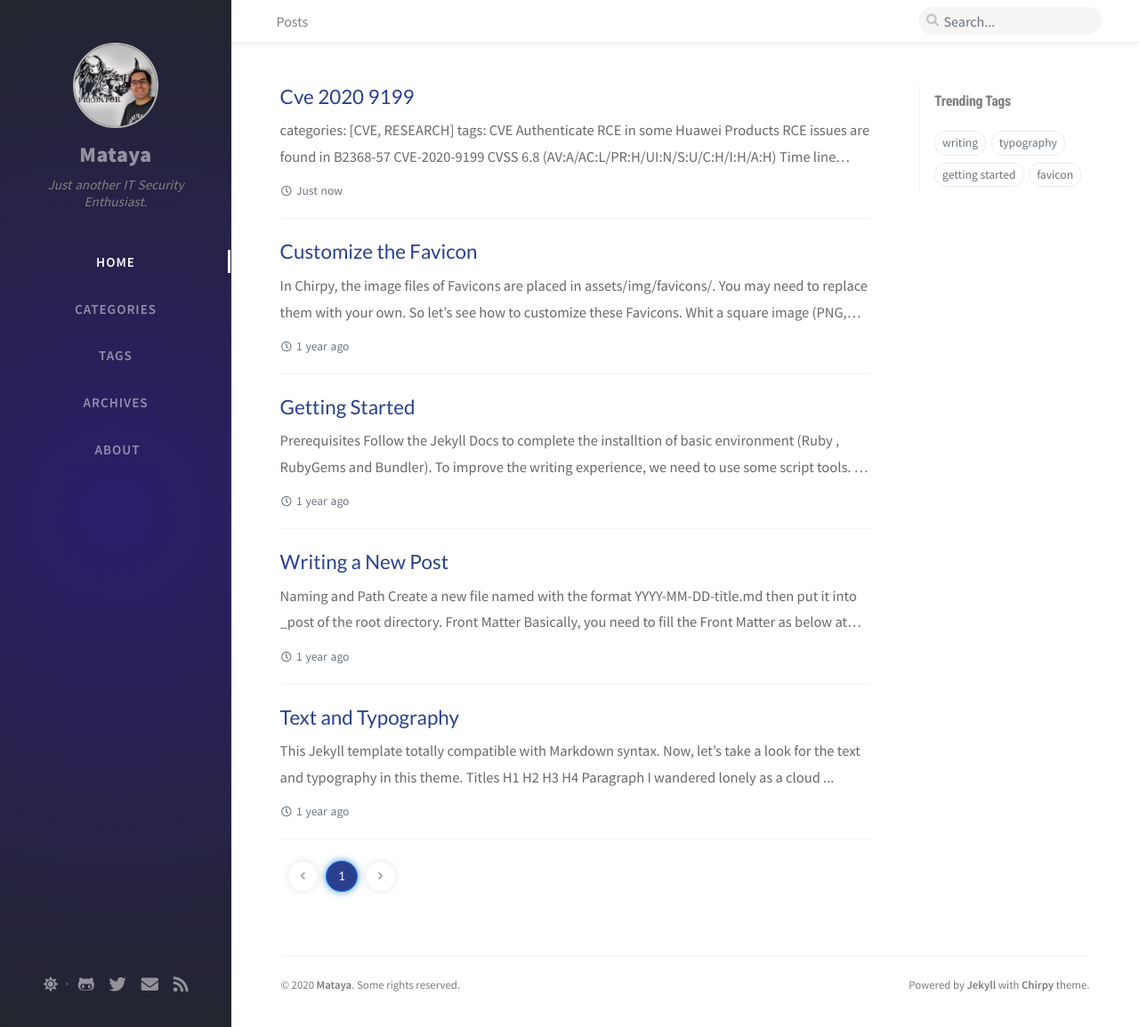
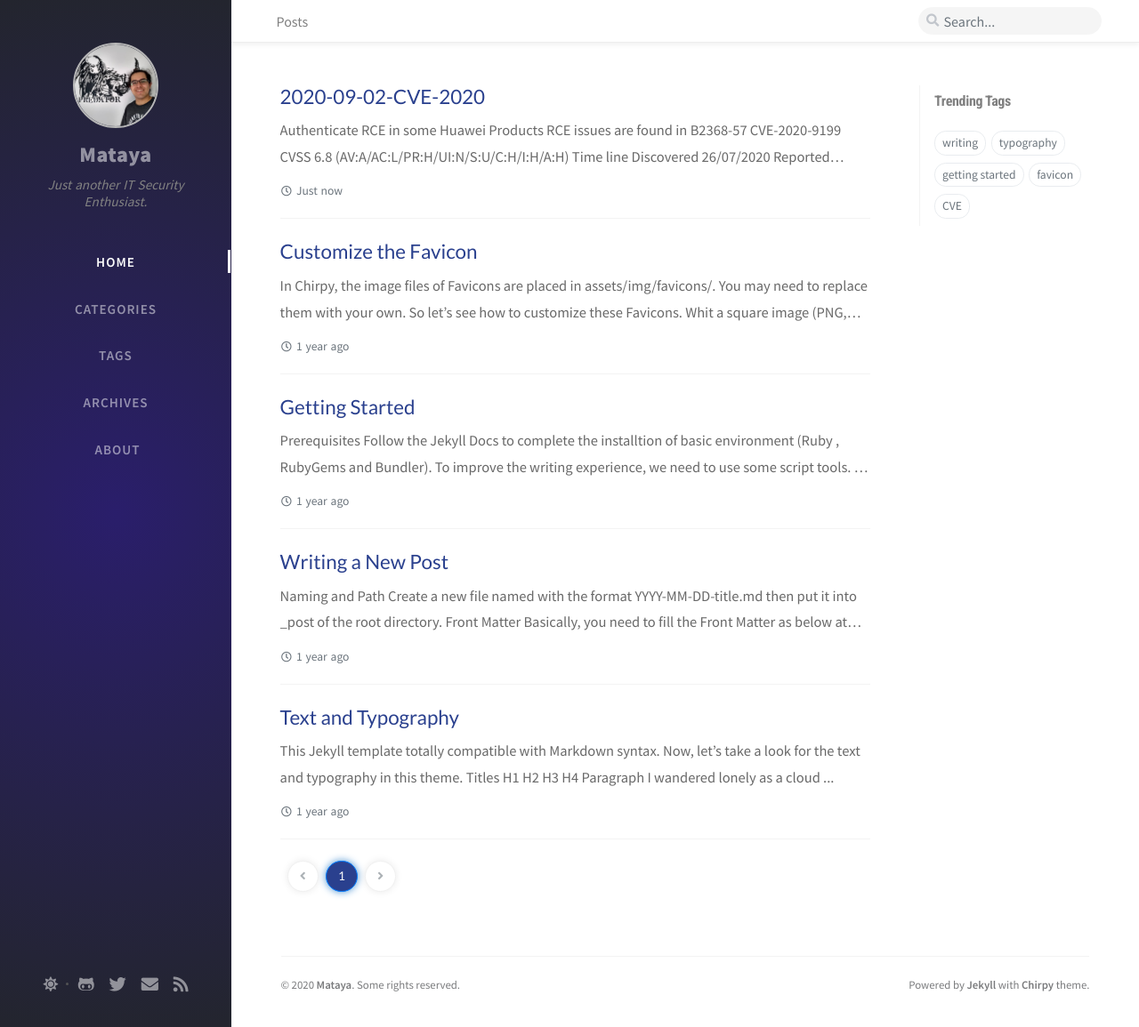
Before and after one commit to MatiaCornejo/MatiaCornejo.github.io, a Jekyll site: the page built from index.html, in a window 1280 px wide and 1155 px high. Shown: the whole window at 89% size. Built offline with Jekyll 4.4.1, drawn with Linux system fonts in a browser that asks for light colours; nearby versions of some CDN libraries; the list of posts is cut into pages by our own code; comment, search, counter and statistics services are not loaded.

Commit message:
Update 2020-09-02-CVE-2020-9199.md

```diff
--- a/_posts/2020-09-02-CVE-2020-9199.md
+++ b/_posts/2020-09-02-CVE-2020-9199.md
@@ -1,5 +1,10 @@
+---
+title: 2020-09-02-CVE-2020
+author: Mataya
+date: 2020-09-02 20:10:00 +0800
 categories: [CVE, RESEARCH]
-tags: CVE
+tags: [CVE]
+---
 # Authenticate RCE in some Huawei Products
 ## RCE issues are found in B2368-57
 __CVE-2020-9199__
```
